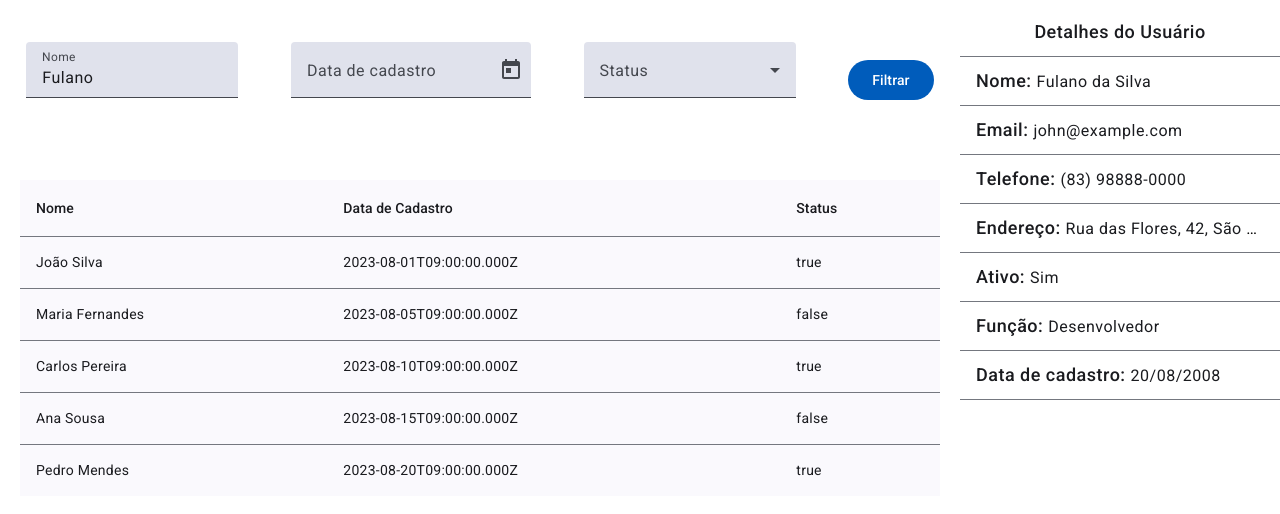
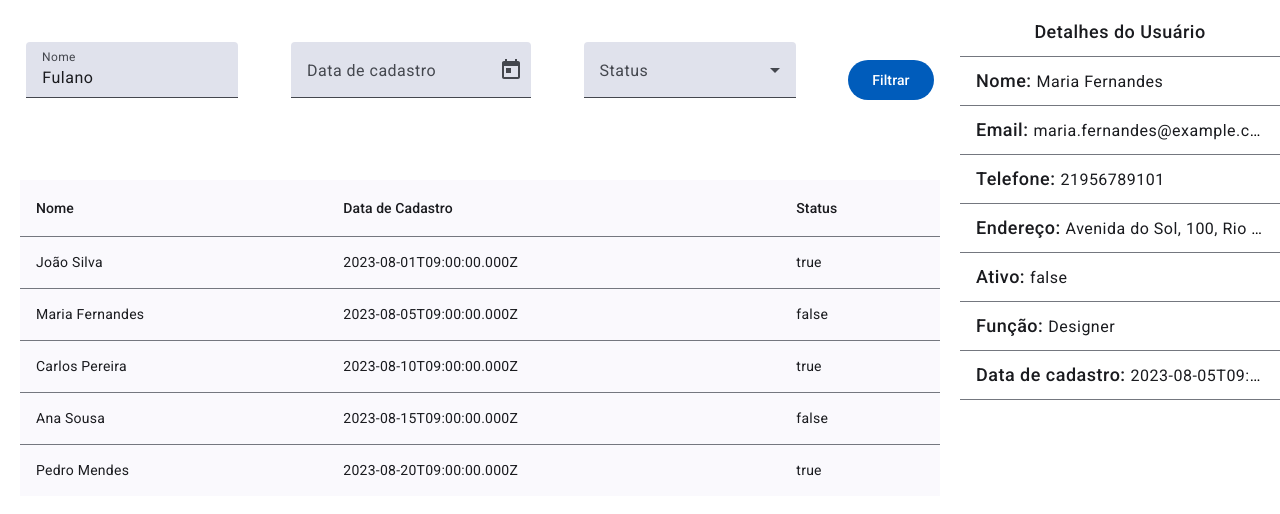
Before and after one commit to felipems1/users-filter, an Angular app: page / in a window 1280 px wide. Shown: the top 514 px of the page. Built offline with nearby package versions, Linux system fonts and the light colour scheme.

Commit message:
refactor: make component reusable by receiving values via input

```diff
--- a/src/app/app.component.html
+++ b/src/app/app.component.html
@@ -8,6 +8,6 @@
     </div>
   </div>
   <div class="w-1/4 max-h-screen">
-    <app-user-details></app-user-details>
+    <app-user-details [user]="userSelected()"></app-user-details>
   </div>
 </div>
--- a/src/app/app.component.ts
+++ b/src/app/app.component.ts
@@ -1,7 +1,9 @@
-import { Component } from '@angular/core';
+import { Component, signal } from '@angular/core';
 import { UserDetailsComponent } from './shared/components/user-details/user-details.component';
 import { FilterComponent } from './shared/components/filter/filter.component';
 import { UsersListComponent } from './shared/components/users-list/users-list.component';
+import { IUser } from './shared/interfaces/user/user.interface';
+import { UsersList } from './mocks/users-list';
 
 @Component({
   selector: 'app-root',
@@ -11,4 +13,5 @@ import { UsersListComponent } from './shared/components/users-list/users-list.co
   styleUrl: './app.component.scss'
 })
 export class AppComponent {
+  public readonly userSelected = signal<IUser>(UsersList[1]);
 }
--- a/src/app/shared/components/user-details/user-details.component.html
+++ b/src/app/shared/components/user-details/user-details.component.html
@@ -7,34 +7,35 @@
 
     <app-user-detail-info
       label="Nome"
-      value="Fulano da Silva"
+      value="{{ user().nome }}"
     ></app-user-detail-info>
 
     <app-user-detail-info
       label="Email"
-      value="john@example.com"
+      value="{{ user().email }}"
     ></app-user-detail-info>
 
     <app-user-detail-info
       label="Telefone"
-      value="(83) 98888-0000"
+      value="{{ user().telefone }}"
     ></app-user-detail-info>
 
     <app-user-detail-info
       label="Endereço"
-      value="Rua das Flores, 42, São Paulo"
+      value="{{ user().endereco.rua }}, {{ user().endereco.numero }}, {{ user().endereco.cidade }} - {{ user().endereco.estado }}"
     ></app-user-detail-info>
 
-    <app-user-detail-info label="Ativo" value="Sim"> </app-user-detail-info>
+    <app-user-detail-info label="Ativo" value="{{ user().ativo }}">
+    </app-user-detail-info>
 
     <app-user-detail-info
       label="Função"
-      value="Desenvolvedor"
+      value="{{ user().funcao }}"
     ></app-user-detail-info>
 
     <app-user-detail-info
       label="Data de cadastro"
-      value="20/08/2008"
+      value="{{ user().dataCadastro }}"
     ></app-user-detail-info>
   </mat-list>
 </div>
--- a/src/app/shared/components/user-details/user-details.component.ts
+++ b/src/app/shared/components/user-details/user-details.component.ts
@@ -1,7 +1,8 @@
-import { Component } from '@angular/core';
+import { Component, input } from '@angular/core';
 import { UserDetailInfoComponent } from './components/user-detail-info/user-detail-info.component';
 import { MatListModule } from '@angular/material/list';
 import { MatDividerModule } from '@angular/material/divider';
+import { IUser } from '../../interfaces/user/user.interface';
 
 @Component({
   selector: 'app-user-details',
@@ -11,5 +12,5 @@ import { MatDividerModule } from '@angular/material/divider';
   styleUrl: './user-details.component.scss'
 })
 export class UserDetailsComponent {
-
+  public readonly user = input.required<IUser>()
 }
```
